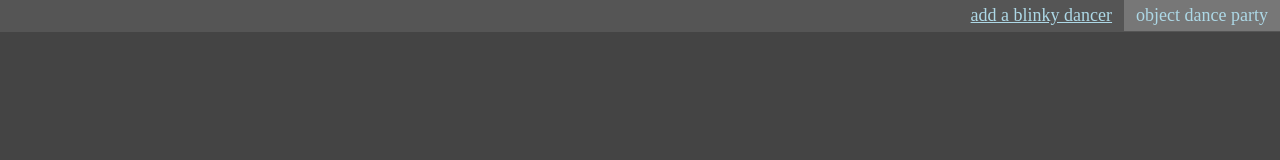
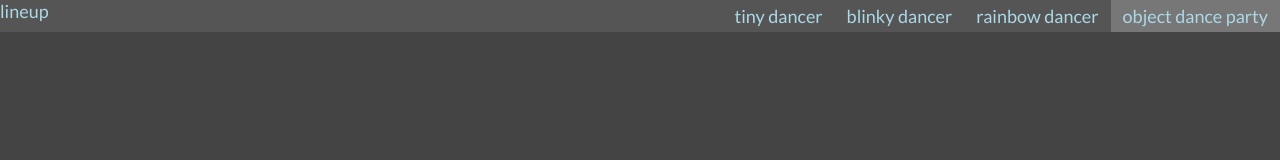
Before and after one commit to yntema/space, a plain HTML site: page dancefloor.html in a window 1280 px wide. Drawn offline with Linux system fonts and the light colour scheme.

Commit message:
make nodes linup with button click
Also add font styling

```diff
--- a/dancefloor.html
+++ b/dancefloor.html
@@ -2,6 +2,7 @@
 <html>
   <head>
     <title>Object Dance Party</title>
+    <link href='https://fonts.googleapis.com/css?family=Lato:400,700,300,100' rel='stylesheet' type='text/css'>
     <link rel="stylesheet" type="text/css" href="styles.css" />
     <script src="lib/jquery.js"></script>
     <script src="src/dancer.js"></script>
@@ -9,13 +10,21 @@
     <script src="src/tinyDancer.js"></script>
     <script src="src/eltonJohnDancer.js"></script>
     <script src="src/rainbowDancer.js"></script>
+    <script src="src/danceFloor.js"></script>
+
 
 
   </head>
   <body>
+
+
     <div class="topbar">
       <span class="title">object dance party</span>
-      <a href="#" class="addDancerButton" data-dancer-maker-function-name="makeRainbowDancer">add a blinky dancer</a>    </div>
+      <a href="#" class="addDancerButton" data-dancer-maker-function-name="makeRainbowDancer">rainbow dancer</a>
+      <a href="#" class="addDancerButton" data-dancer-maker-function-name="makeBlinkyDancer">blinky dancer</a>
+      <a href="#" class="addDancerButton" data-dancer-maker-function-name="makeTinyDancer">tiny dancer</a>
+      <a href="#" class="lineupButton" onclick="lineup()">lineup</a>
+    </div>
     <script src="src/init.js"></script>
   </body>
 </html>
--- /dev/null
+++ b/src/danceFloor.js
@@ -0,0 +1,10 @@
+var lineup = function() {
+  var styleSettings = {
+    left : '10px'
+    // left: $("body").width()
+  };
+  window.dancers.forEach(function(dancer) {
+    dancer.css(styleSettings);
+    // this.$node.css(styleSettings);
+  });
+};
--- a/src/init.js
+++ b/src/init.js
@@ -28,5 +28,6 @@ $(document).ready(function() {
       Math.random() * 1000
     );
     $('body').append(dancer.$node);
+    window.dancers.push(dancer.$node);
   });
 });
--- a/styles.css
+++ b/styles.css
@@ -1,5 +1,7 @@
 body, html{
   height:100%;
+  font-family: 'Lato', sans-serif;
+  text-decoration: none;
 }
 body{
   margin: 0px;
@@ -16,6 +18,7 @@ body, a:link, a:visited, a:active{
 .topbar{
   height:32px;
   background-color: #555;
+  text-decoration: none;
 }
 .title{
   background-color: #777;
@@ -29,3 +32,7 @@ body, a:link, a:visited, a:active{
   border: 0;
   background-image: url('eltonJohn.jpg');
 }
+
+a {
+  text-decoration: none;
+}
```
